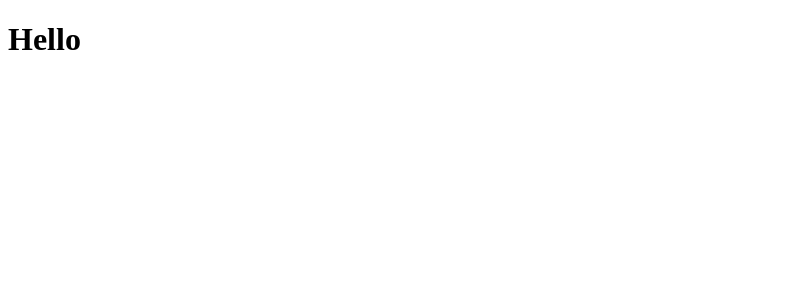
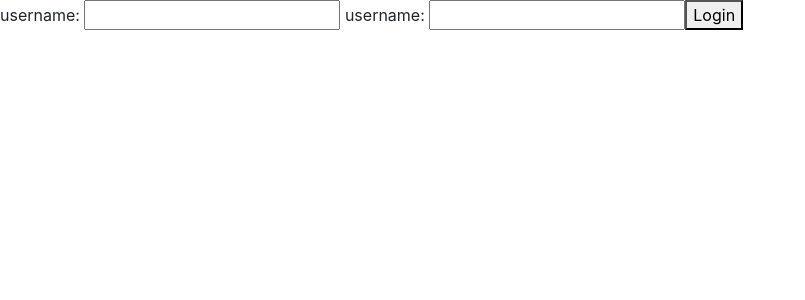
Before and after one commit to sovisrushain/todo, an Angular app in the folder front-end/: page / in a window 1280 px wide. Shown: the top 300 px of the page, without its empty margins (0-805 px from the left). Built offline with nearby package versions, Linux system fonts and the light colour scheme.

Commit message:
implement login component

```diff
--- a/front-end/src/app/app.component.html
+++ b/front-end/src/app/app.component.html
@@ -1 +1 @@
-<h1>Hello</h1>
+<app-login></app-login>
--- /dev/null
+++ b/front-end/src/app/login/login.component.html
@@ -0,0 +1,7 @@
+<small *ngIf="invalidLogin">{{errorMsg}}</small>
+
+<div>
+  username: <input type="text" name="username" [(ngModel)]="username">
+  username: <input type="text" name="password" [(ngModel)]="password">
+  <button (click)="handleLogin()">Login</button>
+</div>
--- /dev/null
+++ b/front-end/src/app/login/login.component.ts
@@ -0,0 +1,17 @@
+import { Component } from '@angular/core';
+
+@Component({
+  selector: 'app-login',
+  templateUrl: './login.component.html',
+  styleUrls: ['./login.component.css']
+})
+export class LoginComponent {
+  username = ""
+  password = ""
+  errorMsg = "Invalid Credentials"
+  invalidLogin = false
+
+  handleLogin() {
+    this.invalidLogin = !(this.username === "admin" && this.password === "dummy");
+  }
+}
--- a/front-end/src/styles.css
+++ b/front-end/src/styles.css
@@ -1 +1,2 @@
 /* You can add global styles to this file, and also import other style files */
+@import url(https://unpkg.com/bootstrap@4.1.0/dist/css/bootstrap.min.css);
```
Also changed, not shown: front-end/src/app/app.module.ts (+6 -2 lines), front-end/src/app/login/login.component.css (added).
